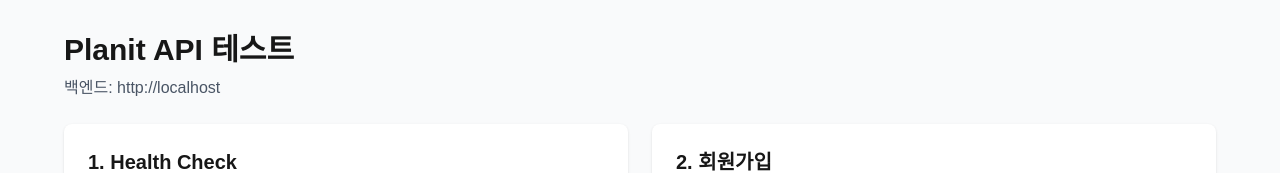
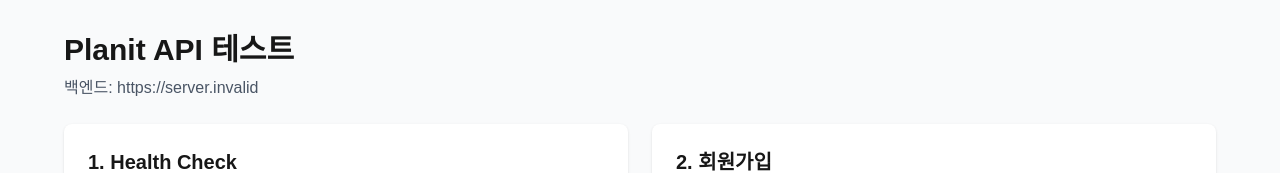
Before and after one commit to SeoHyeokGyu/planit, a Next.js app in the folder frontend/: page /api-test in a window 1280 px wide. Shown: the top 173 px of the page. Built offline with nearby package versions, Linux system fonts and the light colour scheme; no server answers.

Commit message:
fix: API 테스트 페이지에서 올바른 백엔드 URL 사용
window.location.origin 대신 NEXT_PUBLIC_API_URL 환경 변수를 사용하도록 수정

```diff
--- a/frontend/src/app/api-test/page.tsx
+++ b/frontend/src/app/api-test/page.tsx
@@ -2,8 +2,7 @@
 
 import { useState } from 'react';
 
-// 통합 배포: 같은 도메인에서 서빙되므로 상대 경로 사용
-const API_BASE_URL = typeof window !== 'undefined' ? window.location.origin : '';
+const API_BASE_URL = process.env.NEXT_PUBLIC_API_URL || 'http://localhost:8080';
 
 interface ApiResponse {
   status: number;
```
